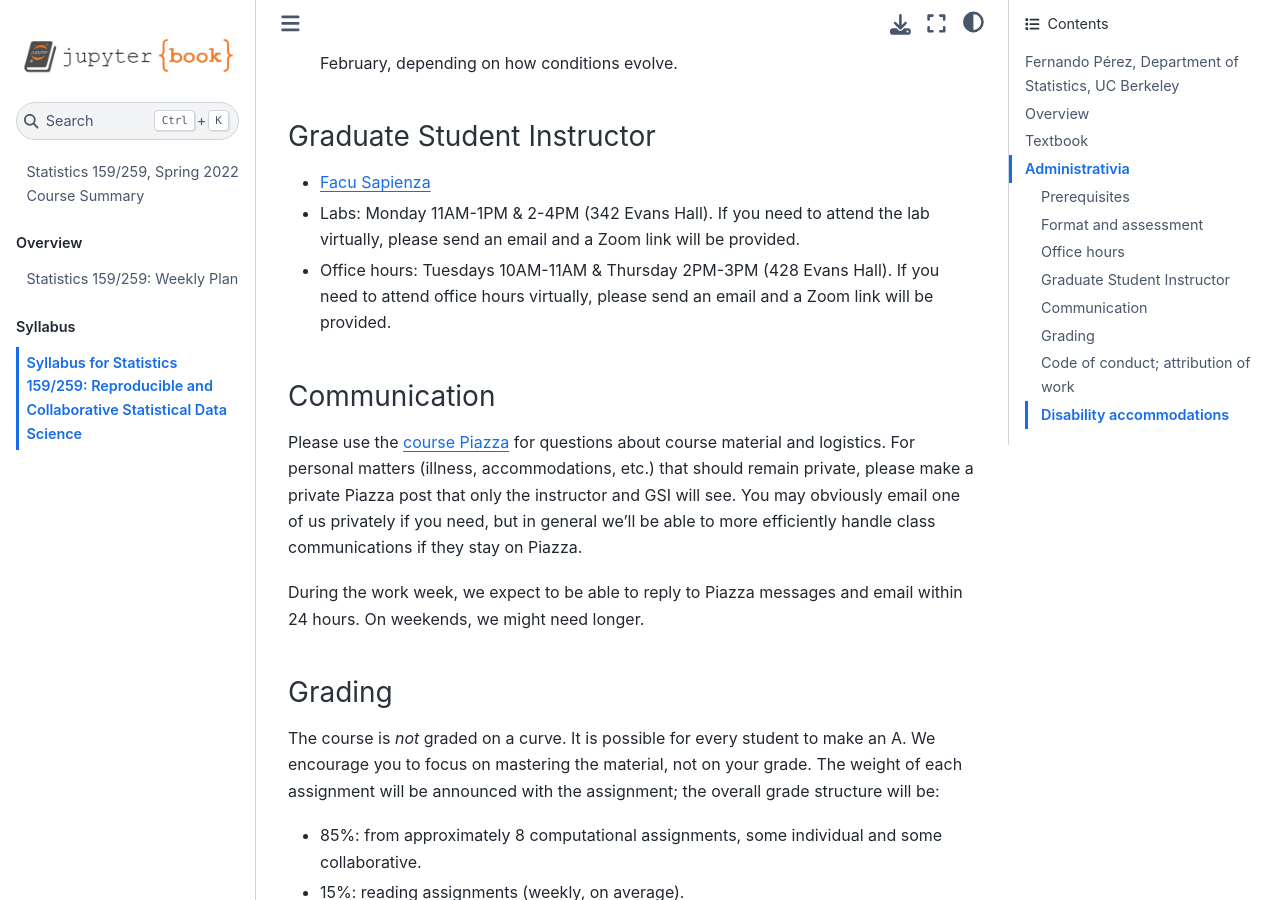
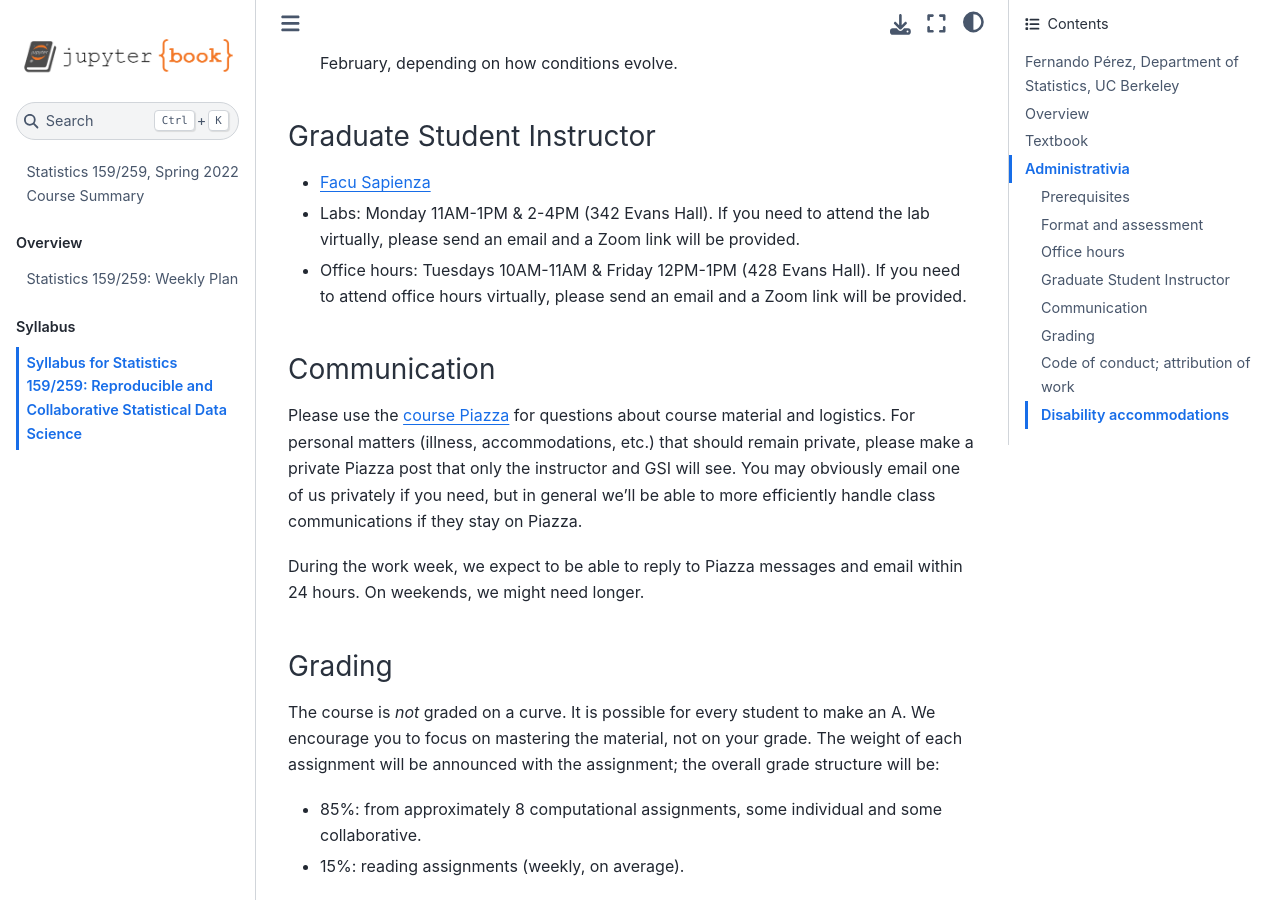
Before and after one commit to UCB-stat-159-s22/site, a Jupyter Book: the page built from syllabus.md, in a window 1280 px wide and 900 px high, scrolled down 2619 px. Built offline with Jupyter Book 1.0.4 settings and Sphinx 7.4.7 and the Sphinx Book theme 1.1.4, drawn with Linux system fonts in a browser that asks for light colours; pages that are not in the unit, such as notebooks, are missing from menus.

Commit message:
change in OH

```diff
--- a/syllabus.md
+++ b/syllabus.md
@@ -75,7 +75,7 @@ For each assigned reading, you will submit a brief, 2 paragraph report by 21:00
 ### Graduate Student Instructor
 + [Facu Sapienza](mailto:fsapienza@berkeley.edu)
 + Labs: Monday 11AM-1PM & 2-4PM (342 Evans Hall). If you need to attend the lab virtually, please send an email and a Zoom link will be provided.
-+ Office hours: Tuesdays 10AM-11AM & Thursday 2PM-3PM (428 Evans Hall). If you need to attend office hours virtually, please send an email and a Zoom link will be provided.
++ Office hours: Tuesdays 10AM-11AM & Friday 12PM-1PM (428 Evans Hall). If you need to attend office hours virtually, please send an email and a Zoom link will be provided.
 
 ### Communication
 
```
